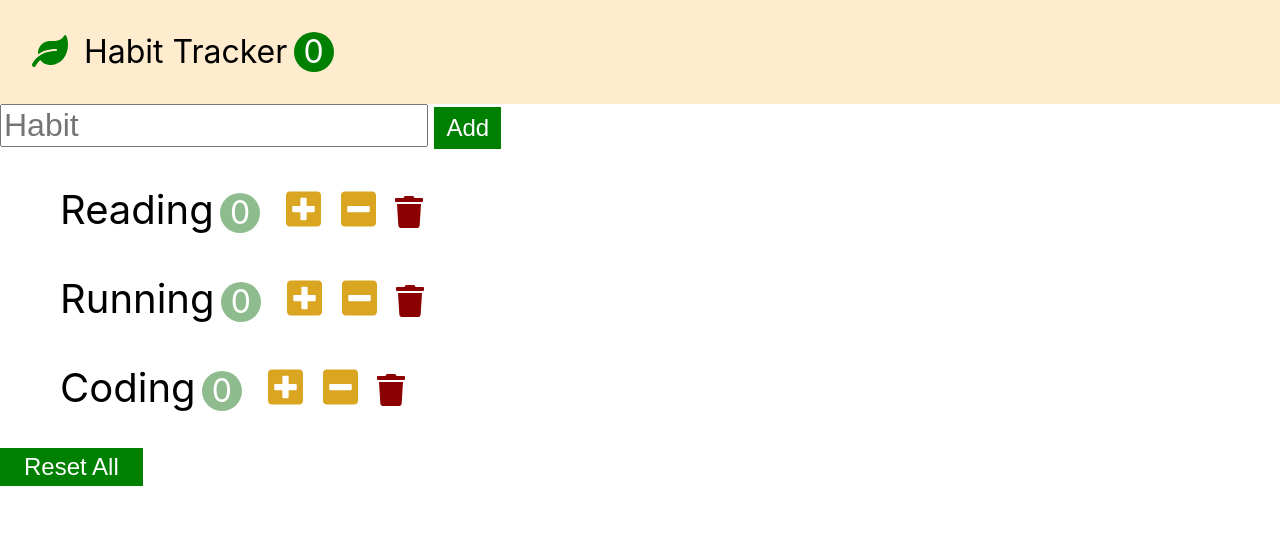
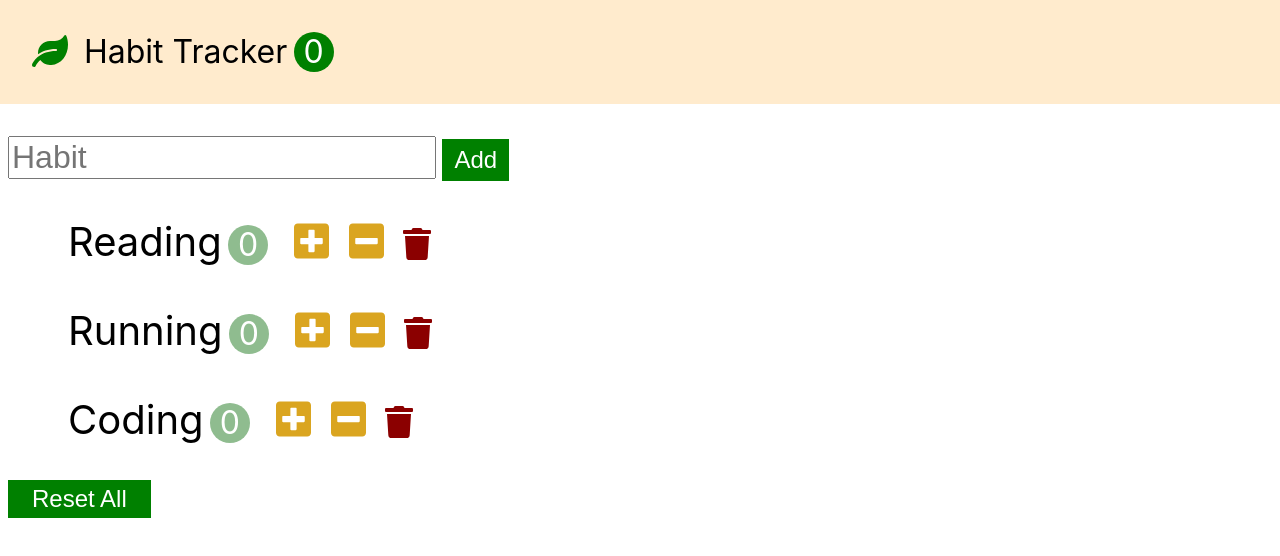
Before and after one commit to Kyoo130/React-study, a React (Create React App) app in the folder habit-tracker/: page / in a window 1280 px wide. Shown: the top 556 px of the page. Built offline with nearby package versions, Linux system fonts and the light colour scheme.

Commit message:
[update] PureComponent 수정

```diff
--- a/habit-tracker/src/app.jsx
+++ b/habit-tracker/src/app.jsx
@@ -1,48 +1,53 @@
-import React, { Component } from "react";
-import "./app.css";
-import Habits from "./components/habits";
-import Navbar from "./components/navbar";
+import React, { Component } from 'react';
+import './app.css';
+import Habits from './components/habits';
+import Navbar from './components/navbar';
 
 class App extends Component {
   state = {
     habits: [
-      { id: 1, name: "Reading", count: 0 },
-      { id: 2, name: "Running", count: 0 },
-      { id: 3, name: "Coding", count: 0 },
+      { id: 1, name: 'Reading', count: 0 },
+      { id: 2, name: 'Running', count: 0 },
+      { id: 3, name: 'Coding', count: 0 },
     ],
   };
 
-  handleIncrement = (habit) => {
-    console.log(`handleIncrement ${habit.name}`);
-    const habits = [...this.state.habits];
-    const index = habits.indexOf(habit);
-    habits[index].count++;
+  handleIncrement = habit => {
+    const habits = this.state.habits.map(item => {
+      if (item.id === habit.id) {
+        return { ...habit, count: habit.count + 1 };
+      }
+      return item;
+    });
     this.setState({ habits });
   };
 
-  handleDecrement = (habit) => {
-    console.log(`handleDecrement ${habit.name}`);
-    const habits = [...this.state.habits];
-    const index = habits.indexOf(habit);
-    const count = habits[index].count - 1;
-    habits[index].count = count < 0 ? 0 : count;
+  handleDecrement = habit => {
+    const habits = this.state.habits.map(item => {
+      if (item.id === habit.id) {
+        const count = habit.count - 1;
+        return { ...habit, count: count < 0 ? 0 : count };
+      }
+      return item;
+    });
     this.setState({ habits });
   };
 
-  handleDelete = (habit) => {
-    console.log(`handleDelete ${habit.name}`);
-    const habits = this.state.habits.filter((item) => item.id !== habit.id);
+  handleDelete = habit => {
+    const habits = this.state.habits.filter(item => item.id !== habit.id);
     this.setState({ habits });
   };
 
-  handleAdd = (name) => {
+  handleAdd = name => {
     const habits = [...this.state.habits, { id: Date.now(), name, count: 0 }];
     this.setState({ habits });
   };
 
   handleReset = () => {
-    const habits = this.state.habits.map((habit) => {
-      habit.count = 0;
+    const habits = this.state.habits.map(habit => {
+      if (habit.count !== 0) {
+        return { ...habit, count: 0 };
+      }
       return habit;
     });
     this.setState({ habits });
@@ -52,7 +57,7 @@ class App extends Component {
     return (
       <>
         <Navbar
-          totalCount={this.state.habits.filter((item) => item.count > 0).length}
+          totalCount={this.state.habits.filter(item => item.count > 0).length}
         />
         <Habits
           habits={this.state.habits}
--- a/habit-tracker/src/components/habits.jsx
+++ b/habit-tracker/src/components/habits.jsx
@@ -1,33 +1,31 @@
-import React, { Component } from "react";
-import Habit from "./habit";
-import HabitAddForm from "./habitAddForm";
+import React, { Component } from 'react';
+import Habit from './habit';
+import HabitAddForm from './habitAddForm';
 
 class Habits extends Component {
-  handleIncrement = (habit) => {
+  handleIncrement = habit => {
     this.props.onIncrement(habit);
   };
 
-  handleDecrement = (habit) => {
+  handleDecrement = habit => {
     this.props.onDecrement(habit);
   };
 
-  handleDelete = (habit) => {
-    // console.log(`handleDelete ${habit.name}`);
-    // const habits = this.state.habits.filter(item => item.id !== habit.id);
-    // this.setState({ habits });
+  handleDelete = habit => {
     this.props.onDelete(habit);
   };
 
   handleAdd = name => {
     this.props.onAdd(name);
-  }
+  };
 
   render() {
+    console.log('habits');
     return (
-      <>
+      <div className="habits">
         <HabitAddForm onAdd={this.handleAdd} />
         <ul>
-          {this.props.habits.map((habit) => (
+          {this.props.habits.map(habit => (
             <Habit
               key={habit.id}
               habit={habit}
@@ -37,8 +35,10 @@ class Habits extends Component {
             />
           ))}
         </ul>
-        <button className="habits-reset" onClick={this.props.onReset}>Reset All</button>
-      </>
+        <button className="habits-reset" onClick={this.props.onReset}>
+          Reset All
+        </button>
+      </div>
     );
   }
 }
--- a/habit-tracker/src/index.js
+++ b/habit-tracker/src/index.js
@@ -1,8 +1,8 @@
 import React from 'react';
 import ReactDOM from 'react-dom';
 import './index.css';
+import App from './app';
 import '@fortawesome/fontawesome-free/js/all.js';
-import App from './app';
 
 ReactDOM.render(
   <React.StrictMode>
```
Also changed, not shown: habit-tracker/src/components/habit.jsx (+12 -11 lines), habit-tracker/src/components/habitAddForm.jsx (+9 -10 lines), habit-tracker/src/components/navbar.jsx (+6 -5 lines).
